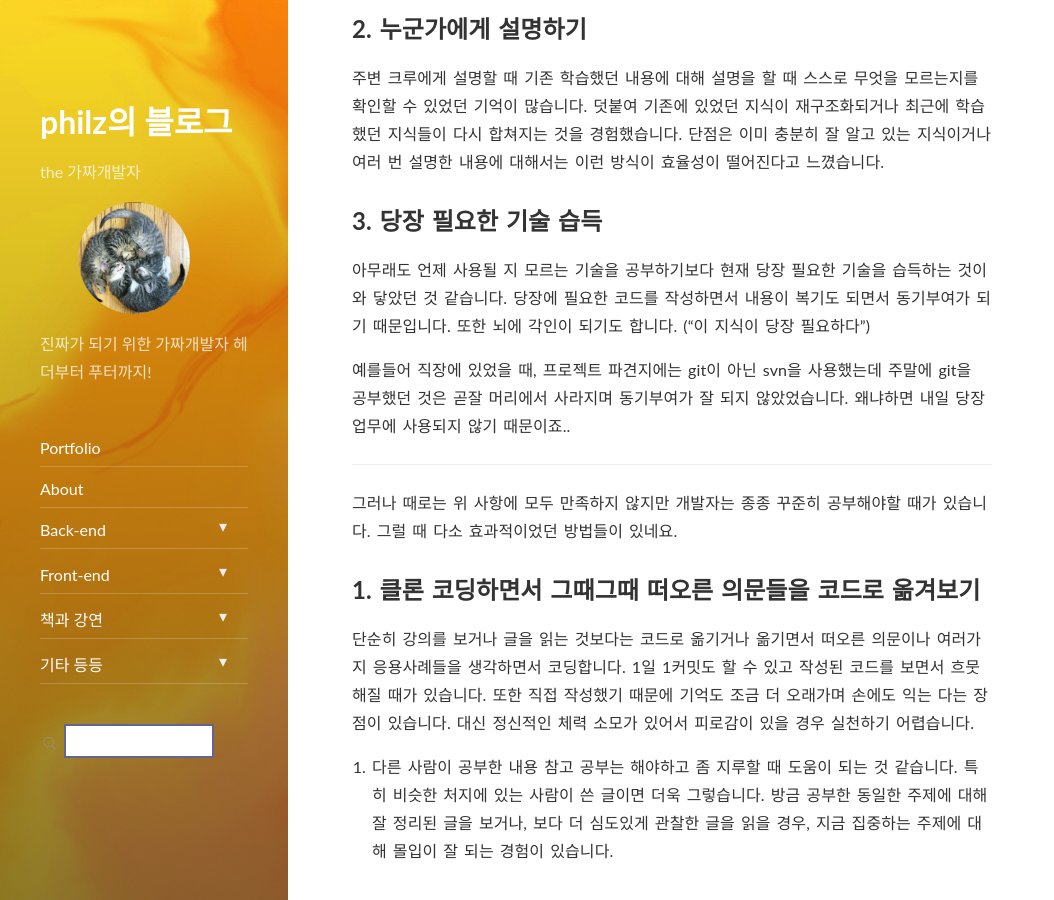
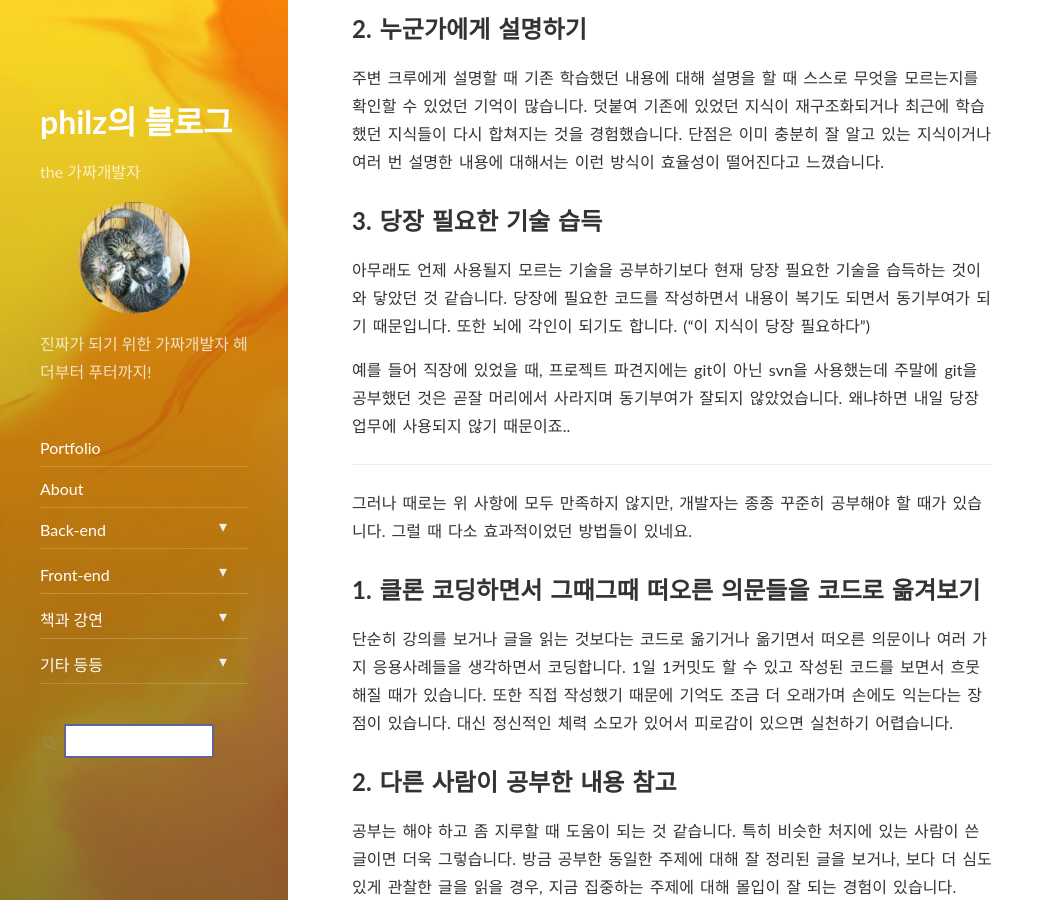
Before and after one commit to progress0407/progress0407.github.io, a Jekyll site: the page built from _posts/backend/wooteco/2022-05-30-wooteco-writing-level2.md, in a window 1280 px wide and 900 px high, scrolled down 565 px. Shown: the whole window, without its empty margins (0-1054 px from the left). Built offline with Jekyll 4.4.1, drawn with Linux system fonts in a browser that asks for light colours; nearby versions of some CDN libraries.

Commit message:
글쓰기 맞춤범 겁사 수정

```diff
--- a/_posts/backend/wooteco/2022-05-30-wooteco-writing-level2.md
+++ b/_posts/backend/wooteco/2022-05-30-wooteco-writing-level2.md
@@ -29,23 +29,24 @@ comments: true
 
 ## 3. 당장 필요한 기술 습득
 
-아무래도 언제 사용될 지 모르는 기술을 공부하기보다 현재 당장 필요한 기술을 습득하는 것이 와 닿았던 것 같습니다.
+아무래도 언제 사용될지 모르는 기술을 공부하기보다 현재 당장 필요한 기술을 습득하는 것이 와 닿았던 것 같습니다.
 당장에 필요한 코드를 작성하면서 내용이 복기도 되면서 동기부여가 되기 때문입니다. 또한 뇌에 각인이 되기도 합니다. ("이 지식이 당장 필요하다")
 
-예를들어 직장에 있었을 때, 프로젝트 파견지에는 git이 아닌 svn을 사용했는데 주말에 git을 공부했던 것은 곧잘 머리에서 사라지며 동기부여가 잘 되지 않았었습니다.
+예를 들어 직장에 있었을 때, 프로젝트 파견지에는 git이 아닌 svn을 사용했는데 주말에 git을 공부했던 것은 곧잘 머리에서 사라지며 동기부여가 잘되지 않았었습니다.
 왜냐하면 내일 당장 업무에 사용되지 않기 때문이죠..
 
 ---
 
-그러나 때로는 위 사항에 모두 만족하지 않지만 개발자는 종종 꾸준히 공부해야할 때가 있습니다.
+그러나 때로는 위 사항에 모두 만족하지 않지만, 개발자는 종종 꾸준히 공부해야 할 때가 있습니다.
 그럴 때 다소 효과적이었던 방법들이 있네요.
 
 ## 1. 클론 코딩하면서 그때그때 떠오른 의문들을 코드로 옮겨보기
 
-단순히 강의를 보거나 글을 읽는 것보다는 코드로 옮기거나 옮기면서 떠오른 의문이나 여러가지 응용사례들을 생각하면서 코딩합니다.
-1일 1커밋도 할 수 있고 작성된 코드를 보면서 흐뭇해질 때가 있습니다. 또한 직접 작성했기 때문에 기억도 조금 더 오래가며 손에도 익는 다는 장점이 있습니다.
-대신 정신적인 체력 소모가 있어서 피로감이 있을 경우 실천하기 어렵습니다.
+단순히 강의를 보거나 글을 읽는 것보다는 코드로 옮기거나 옮기면서 떠오른 의문이나 여러 가지 응용사례들을 생각하면서 코딩합니다.
+1일 1커밋도 할 수 있고 작성된 코드를 보면서 흐뭇해질 때가 있습니다. 또한 직접 작성했기 때문에 기억도 조금 더 오래가며 손에도 익는다는 장점이 있습니다.
+대신 정신적인 체력 소모가 있어서 피로감이 있으면 실천하기 어렵습니다.
 
-2. 다른 사람이 공부한 내용 참고
-   공부는 해야하고 좀 지루할 때 도움이 되는 것 같습니다. 특히 비슷한 처지에 있는 사람이 쓴 글이면 더욱 그렇습니다.
-   방금 공부한 동일한 주제에 대해 잘 정리된 글을 보거나, 보다 더 심도있게 관찰한 글을 읽을 경우, 지금 집중하는 주제에 대해 몰입이 잘 되는 경험이 있습니다.
+## 2. 다른 사람이 공부한 내용 참고
+
+공부는 해야 하고 좀 지루할 때 도움이 되는 것 같습니다. 특히 비슷한 처지에 있는 사람이 쓴 글이면 더욱 그렇습니다.
+방금 공부한 동일한 주제에 대해 잘 정리된 글을 보거나, 보다 더 심도 있게 관찰한 글을 읽을 경우, 지금 집중하는 주제에 대해 몰입이 잘 되는 경험이 있습니다.
```
